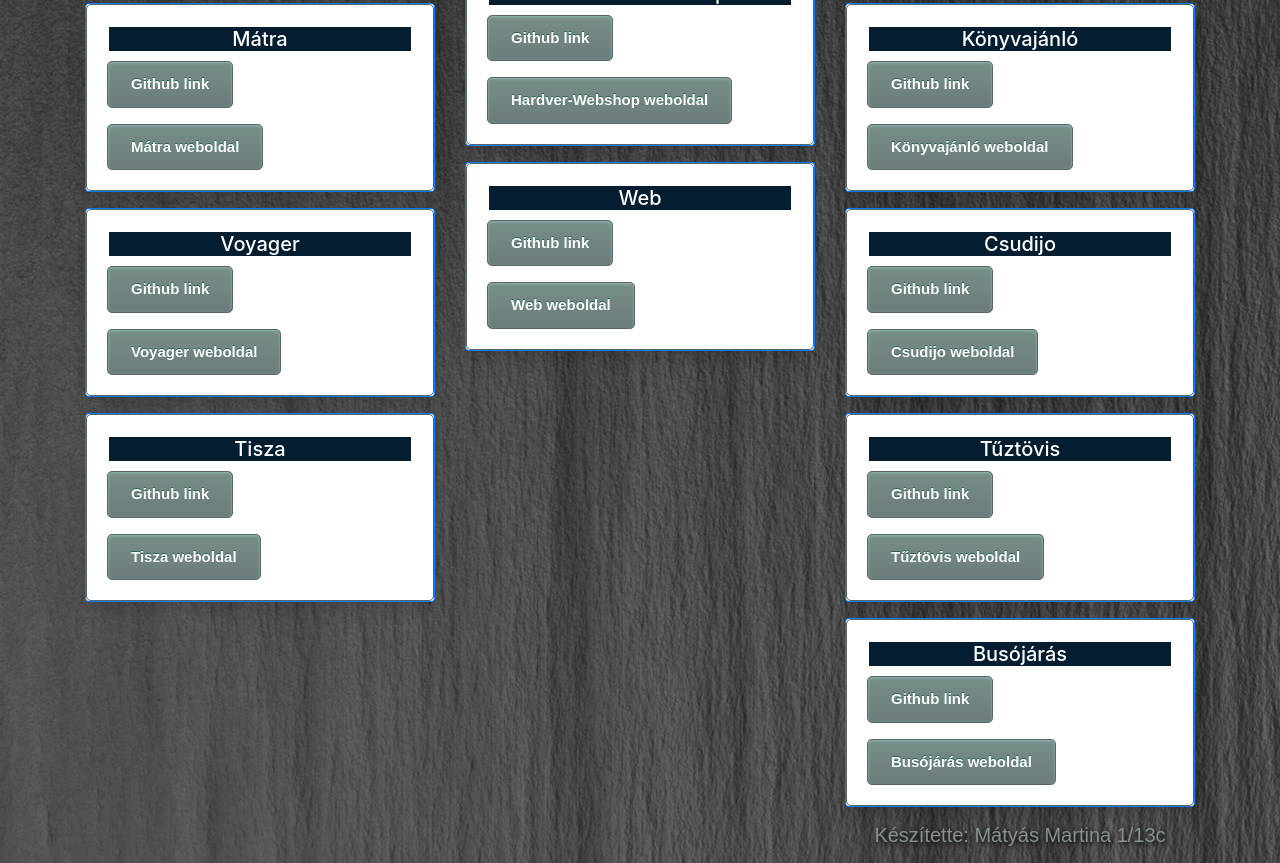
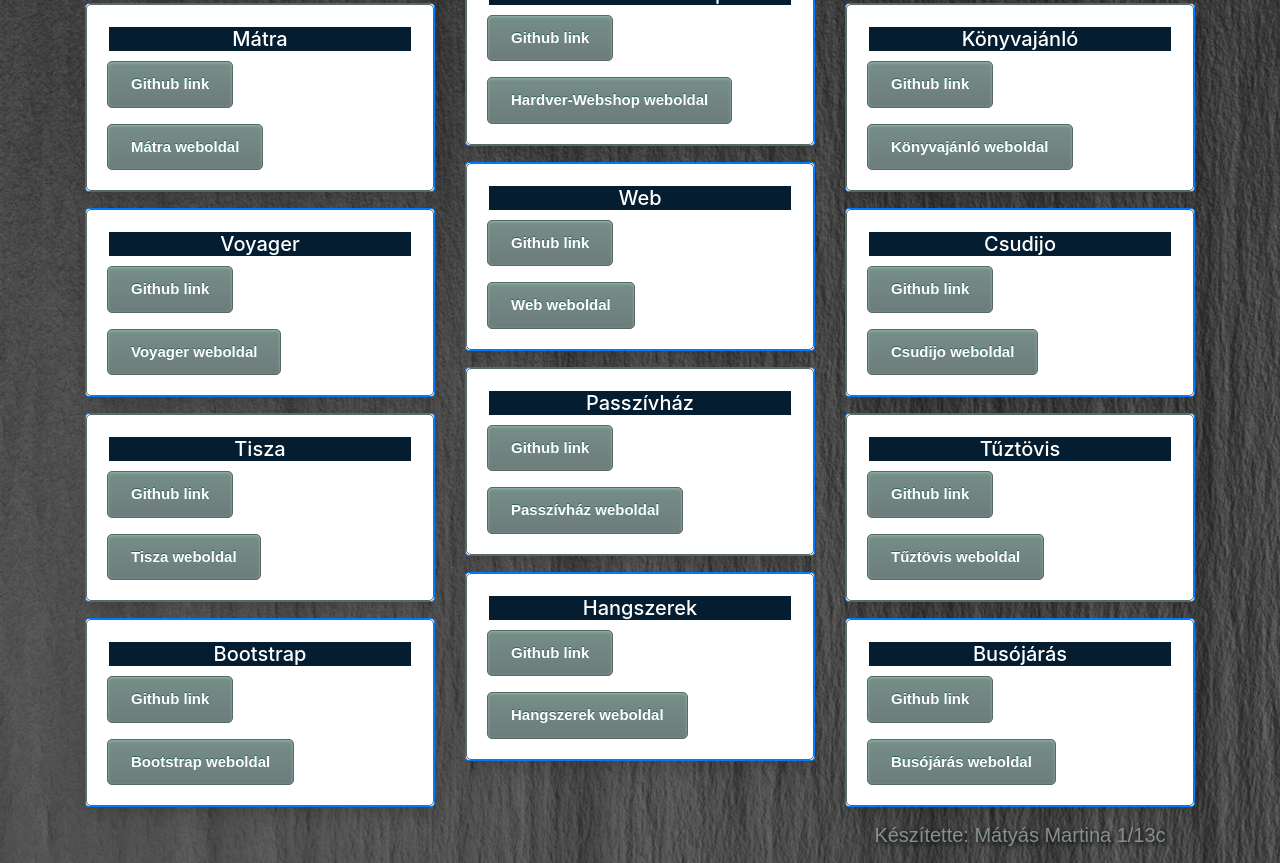
Before and after one commit to MMartina020/Osszes-Munka, a plain HTML site: page index.html in a window 1280 px wide. Shown: the part 318-1181 px from the top of the page. Drawn offline with nearby package versions, Linux system fonts and the light colour scheme.

Commit message:
Add files via upload

```diff
--- a/index.html
+++ b/index.html
@@ -50,7 +50,14 @@
                             <a href="https://mmartina020.github.io/TISZA/" target="_blank" class="myButton">Tisza weboldal</a>
                     </div>
                 </div>
-
+                    <p></p>
+                    <div class="card shadow border-primary mb-3">
+                        <div class="card-body">
+                            <h5 class="cardname">Bootstrap</h5>
+                            <p><a href="https://github.com/MMartina020/Bootstrap" target="_blank" class="myButton">Github link</a></p>
+                            <a href="https://mmartina020.github.io/Bootstrap/" target="_blank" class="myButton">Bootstrap weboldal</a>
+                </div>
+            </div>
 
 
                 </div>
@@ -78,7 +85,23 @@
                                 <a href="https://mmartina020.github.io/web/" target="_blank" class="myButton">Web weboldal</a>
                         </div>
                     </div>
+                        <p></p>
+                        <div class="card shadow border-primary mb-3">
+                            <div class="card-body">
+                                <h5 class="cardname">Passzívház</h5>
+                                <p><a href="https://github.com/MMartina020/Passzivhaz" target="_blank" class="myButton">Github link</a></p>
+                                <a href="https://mmartina020.github.io/Passzivhaz/" target="_blank" class="myButton">Passzívház weboldal</a>
+                    </div>
                 </div>
+                        <p></p>
+                        <div class="card shadow border-primary mb-3">
+                            <div class="card-body">
+                                <h5 class="cardname">Hangszerek</h5>
+                                <p><a href="https://github.com/MMartina020/Hangszerek" target="_blank" class="myButton">Github link</a></p>
+                                <a href="https://mmartina020.github.io/Hangszerek/" target="_blank" class="myButton">Hangszerek weboldal</a>
+                    </div>
+                </div>
+            </div>
 
                 <div class="col-sm-4">
                     <div class="shadow card border-primary mb-3">
```
